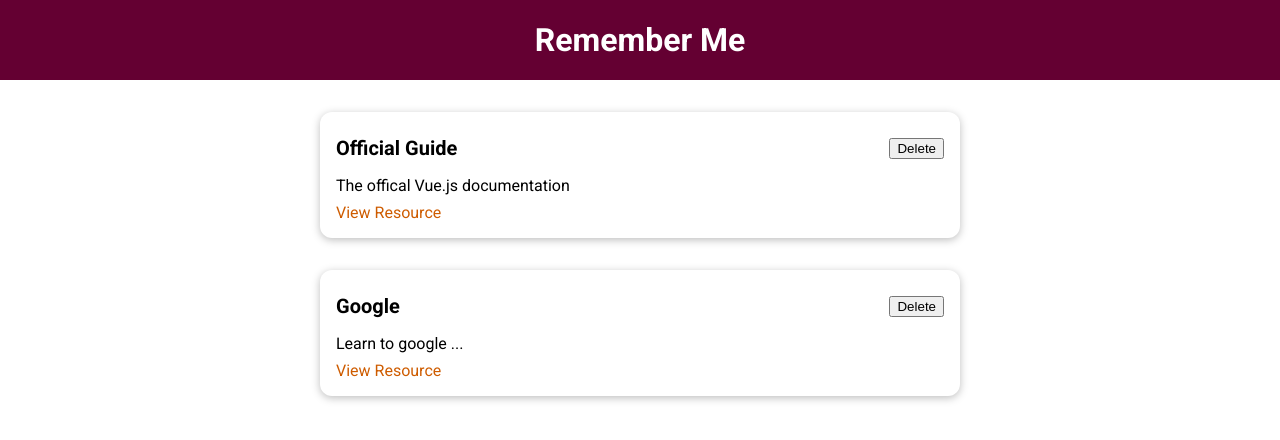
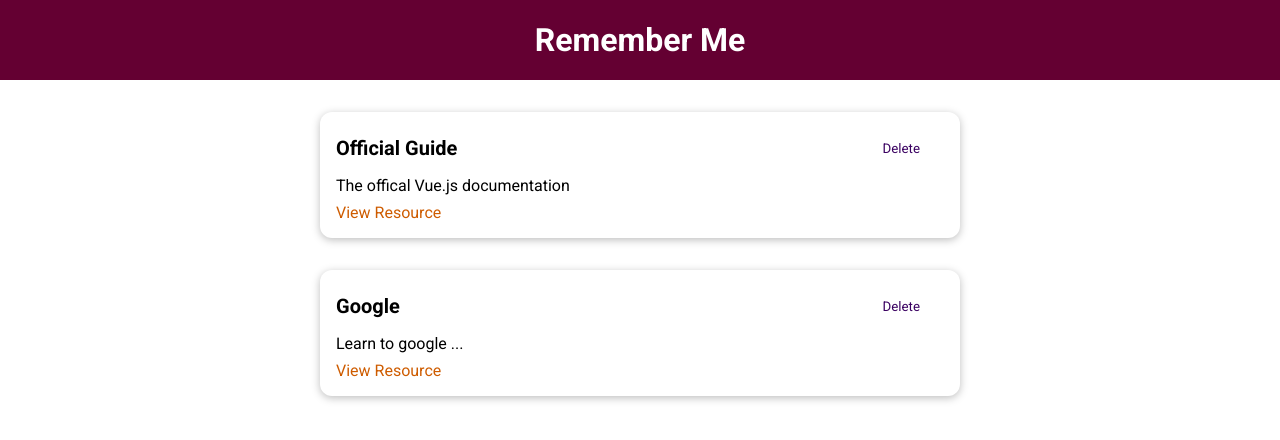
Before and after one commit to Newtepos/vue-prj-cmp-01-starting-setup, a Vue app: page / in a window 1280 px wide. Shown: the top 440 px of the page. Built offline with nearby package versions, Linux system fonts and the light colour scheme.

Commit message:
Add: BaseButton

```diff
--- /dev/null
+++ b/src/components/UI/BaseButton.vue
@@ -0,0 +1,39 @@
+<template>
+  <button :type="type" :class="mode">
+    <slot></slot>
+  </button>
+</template>
+
+<script>
+export default {
+  props: ['type', 'mode'],
+};
+</script>
+
+<style scoped>
+button {
+  padding: 0.75rem 1.5rem;
+  font-family: inherit;
+  background-color: #3a0061;
+  border: 1px solid #3a0061;
+  color: white;
+  cursor: pointer;
+}
+
+button:hover,
+button:active {
+  background-color: #270041;
+  border-color: #270041;
+}
+
+.flat {
+  background-color: transparent;
+  color: #3a0061;
+  border: none;
+}
+
+.flat:hover,
+.flat:active {
+  background-color: #edd2ff;
+}
+</style>
--- a/src/components/learn-resource/LearningResource.vue
+++ b/src/components/learn-resource/LearningResource.vue
@@ -3,7 +3,7 @@
     <base-card>
       <header>
         <h3>{{ title }}</h3>
-        <button>Delete</button>
+        <base-button mode="flat">Delete</base-button>
       </header>
       <p>{{ description }}</p>
       <nav>
@@ -14,7 +14,9 @@
 </template>
 
 <script>
+import BaseButton from '../UI/BaseButton.vue';
 export default {
+  components: { BaseButton },
   props: ['title', 'description', 'link'],
 };
 </script>
--- a/src/main.js
+++ b/src/main.js
@@ -1,7 +1,9 @@
 import { createApp } from 'vue';
 import App from './App.vue';
 import BaseCard from './components/UI/BaseCard.vue';
+import BaseButton from './components/UI/BaseButton.vue';
 
 const VueApp = createApp(App);
 VueApp.component('base-card', BaseCard);
+VueApp.component('base-button', BaseButton);
 VueApp.mount('#app');
```
